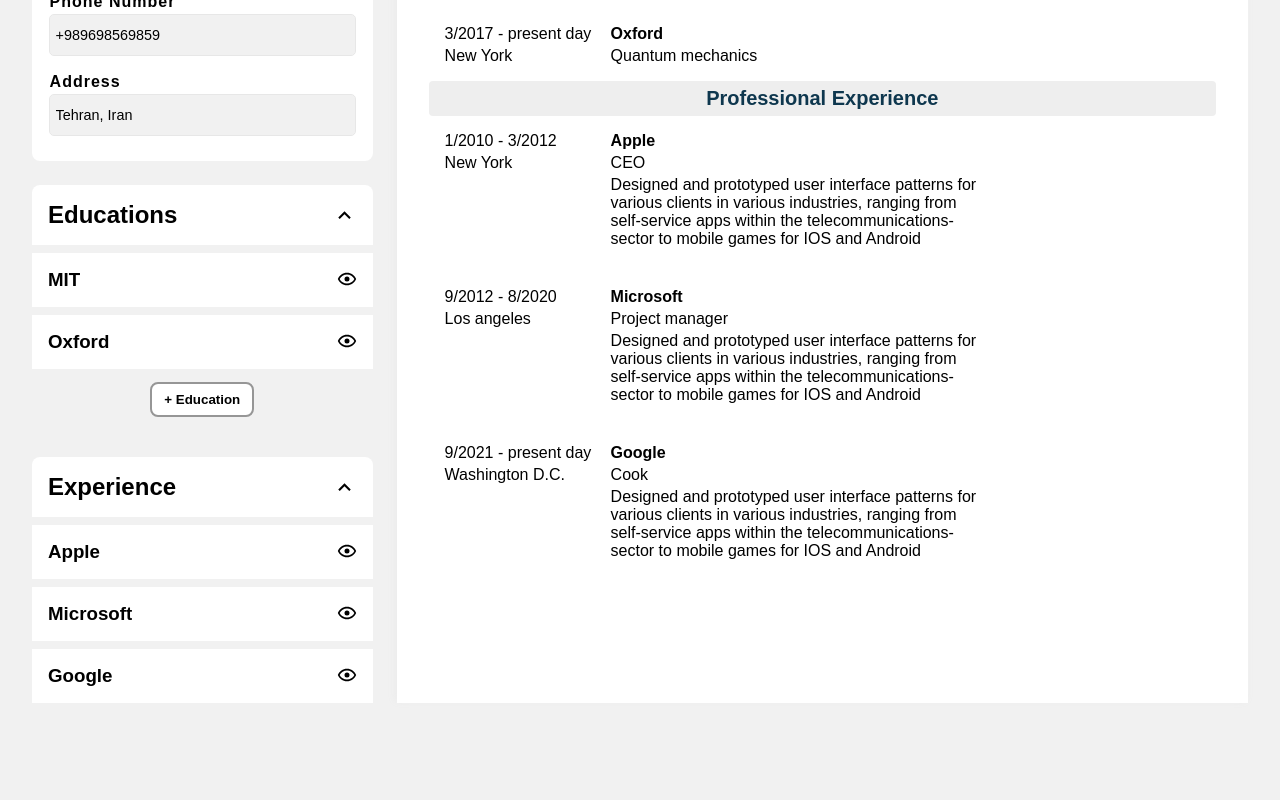
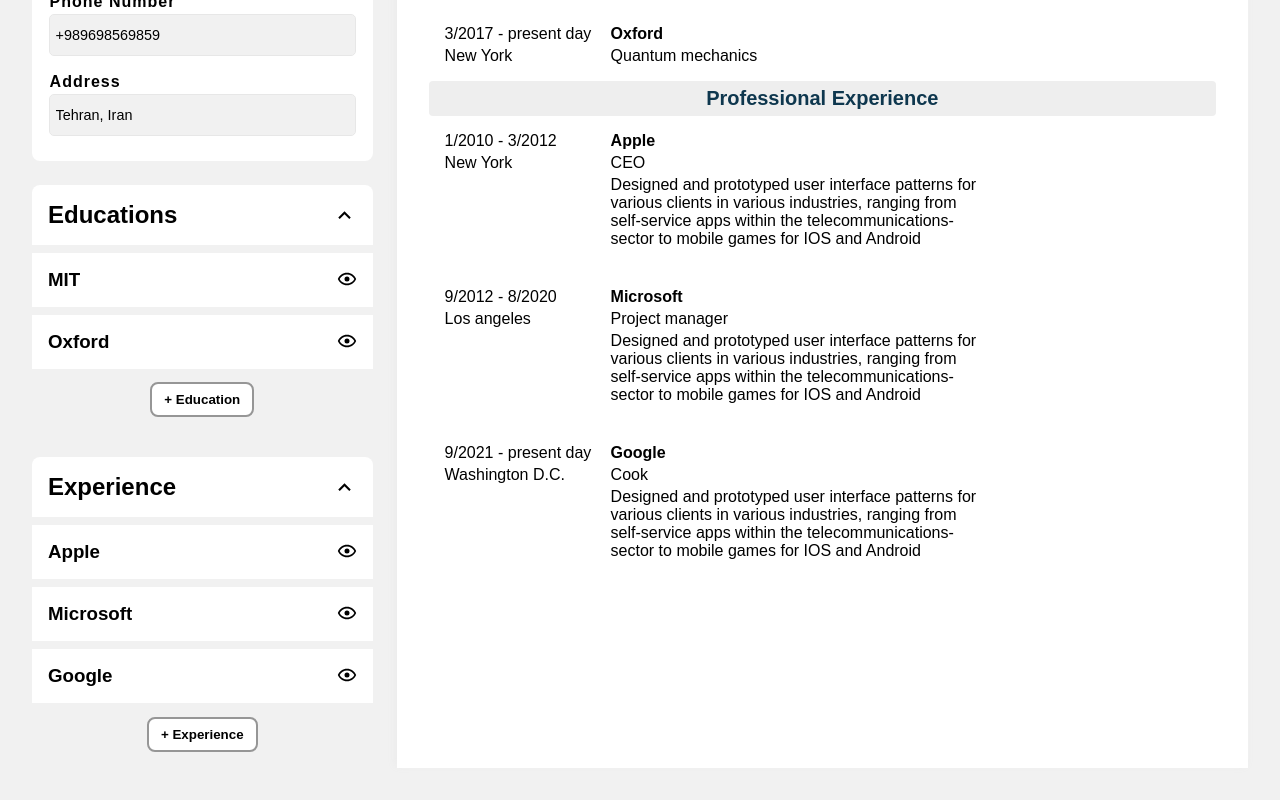
Before and after one commit to itsEmadK/odin-cv, a React (Vite) app: page / in a window 1280 px wide. Shown: the part 273-1073 px from the top of the page. Before the commit the page ends 1008 px from the top, so only its background shows below. Built offline with nearby package versions, Linux system fonts and the light colour scheme.

Commit message:
Add JobForm to the page

```diff
--- a/src/App.css
+++ b/src/App.css
@@ -58,12 +58,14 @@
   transform: rotate(180deg);
 }
 
-section.educations {
+section.educations,
+section.experience {
   text-align: center;
   margin-bottom: 1em;
 }
 
-button.add-edu {
+button.add-edu,
+button.add-job {
   appearance: none;
   background-color: white;
   padding: 8px 12px;
--- a/src/App.jsx
+++ b/src/App.jsx
@@ -6,6 +6,7 @@
 import EducationList from './components/Educations.jsx';
 import JobsList from './components/Jobs.jsx';
 import EducationForm from './components/EducationForm.jsx';
+import JobForm from './components/JobForm.jsx';
 
 function App() {
   const [person, setPerson] = useState(personData);
@@ -19,6 +20,9 @@
 
   const [isEditingEdu, setIsEditingEdu] = useState(false);
   const [editingEduID, setEditingEduID] = useState(null);
+
+  const [isEditingJob, setIsEditingJob] = useState(false);
+  const [editingJobID, setEditingJobID] = useState(null);
 
   function handlePersonInfoChange(newPerson) {
     setPerson(newPerson);
@@ -105,6 +109,45 @@
     setIsJobsExpanded(!isJobsExpanded);
   }
 
+  function handleJobClick(id) {
+    setIsEditingJob(true);
+    setEditingJobID(id);
+  }
+
+  function handleJobEdit(newJobInfo) {
+    let newJobs = jobs;
+    if (editingJobID !== null) {
+      const oldJob = jobs.find((job) => job.id === editingJobID);
+      newJobs = newJobs.filter((job) => job.id !== oldJob.id);
+      newJobs = [...newJobs, { id: oldJob.id, ...newJobInfo }];
+    } else {
+      const newID =
+        jobs.slice().sort((a, b) => (a.id < b.id ? -1 : 1))[
+          jobs.length - 1
+        ].id + 1;
+
+      newJobs = [...newJobs, { id: newID, ...newJobInfo }];
+    }
+
+    setPerson({ ...person, jobs: newJobs });
+    setEditingJobID(null);
+    setIsEditingJob(false);
+  }
+
+  function handleJobDelete() {
+    setPerson({
+      ...person,
+      jobs: person.jobs.filter((job) => job.id !== editingJobID),
+    });
+    setEditingJobID(null);
+    setIsEditingJob(false);
+  }
+
+  function handleJobCancelEdit() {
+    setEditingJobID(null);
+    setIsEditingJob(false);
+  }
+
   return (
     <main>
       <aside>
@@ -166,15 +209,39 @@
               className={isJobsExpanded ? 'collapse' : 'expand'}
             ></button>
           </div>
-          {isJobsExpanded && (
+
+          {isJobsExpanded && isEditingJob && (
+            <JobForm
+              job={
+                editingJobID !== null
+                  ? jobs.find((job) => job.id === editingJobID)
+                  : null
+              }
+              onCancel={handleJobCancelEdit}
+              onSubmit={handleJobEdit}
+              onDelete={handleJobDelete}
+            ></JobForm>
+          )}
+
+          {isJobsExpanded && !isEditingJob && (
             <JobsList
               jobs={jobs}
               hiddenJobIDs={hiddenJobIDs}
               onItemVisibilityToggle={handleJobVisibilityToggle}
-              onItemClick={(id) => {
-                console.log(id);
+              onItemClick={handleJobClick}
+            ></JobsList>
+          )}
+
+          {!isEditingJob && (
+            <button
+              onClick={() => {
+                setIsEditingJob(true);
+                setEditingJobID(null);
               }}
-            ></JobsList>
+              className="add-job"
+            >
+              + Experience
+            </button>
           )}
         </section>
       </aside>
```
